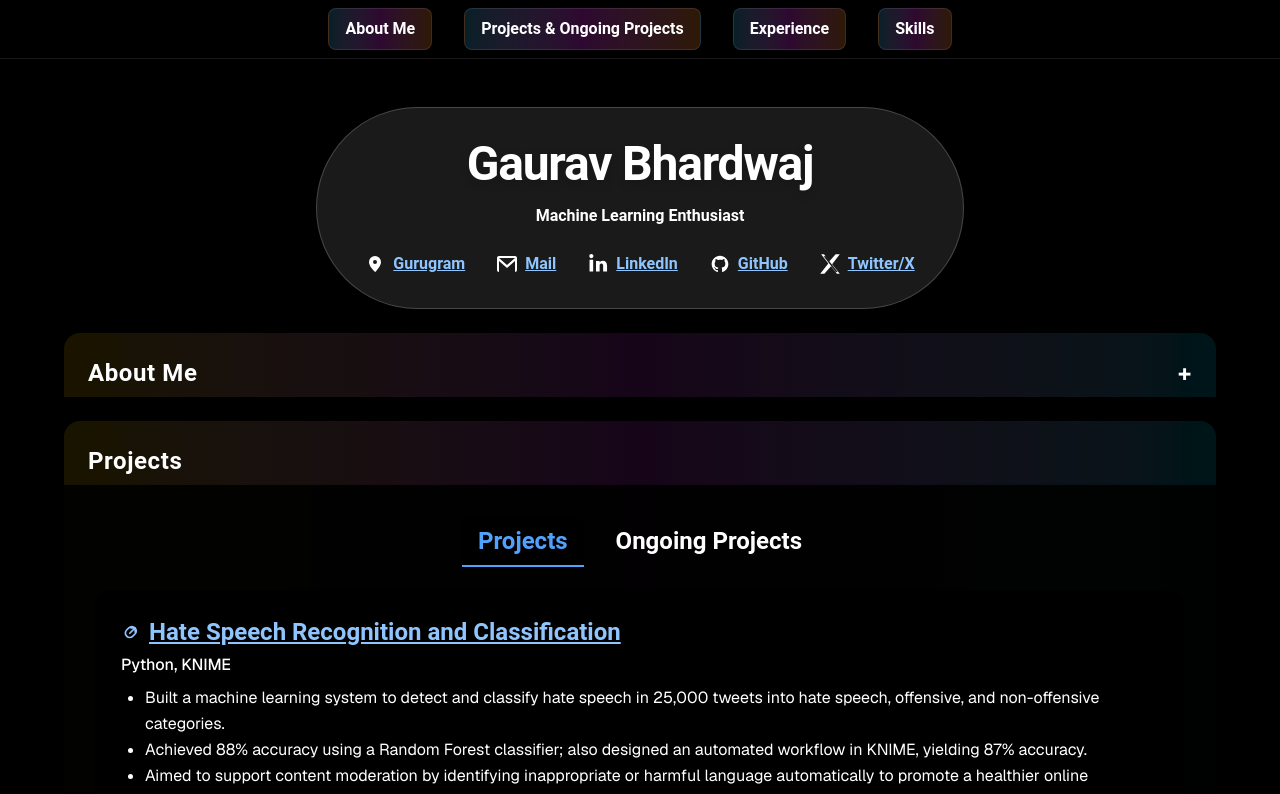
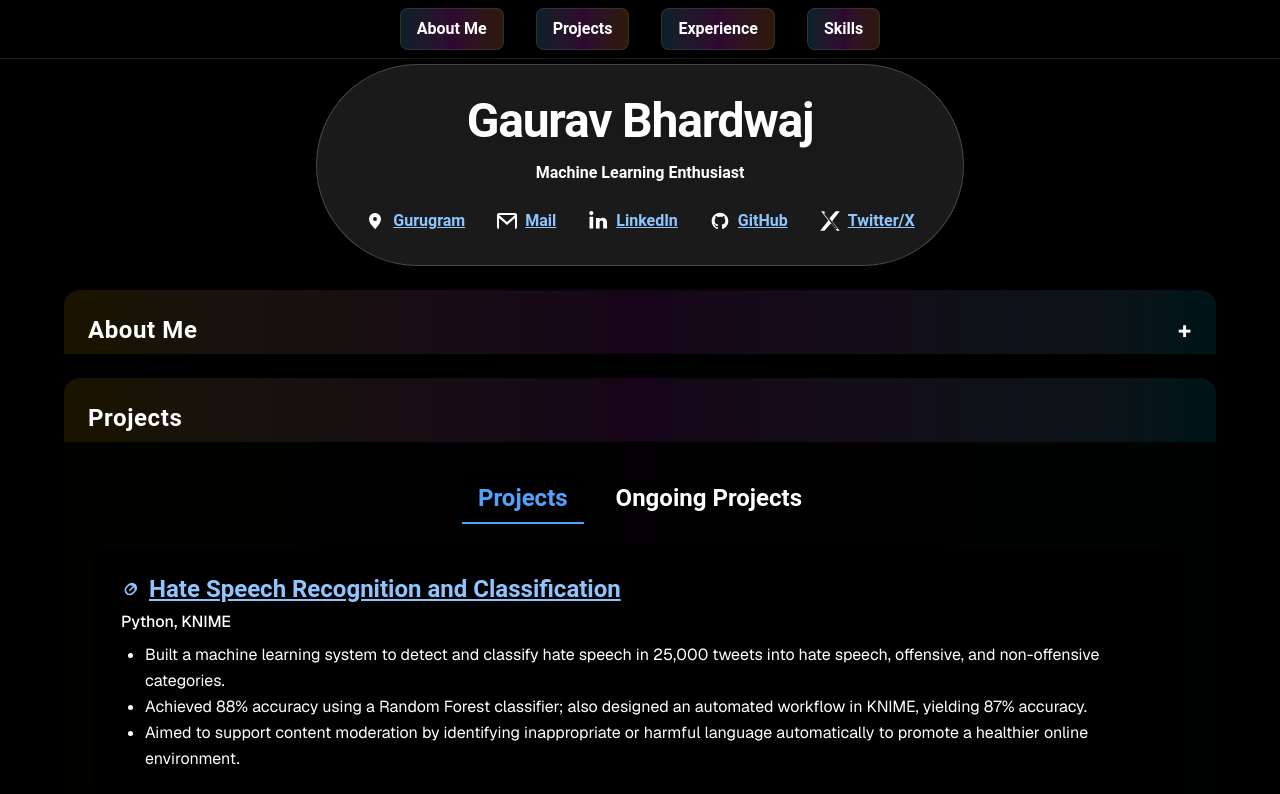
Before and after one commit to Gaurav-Bhardwajj/Gaurav-Bhardwajj.github.io, a Next.js app: page / in a window 1280 px wide. Shown: the top 794 px of the page. Built offline with nearby package versions, Linux system fonts and the light colour scheme.

Commit message:
Use Roboto font globally and in About Me section; update navbar and scrolling behavior

```diff
--- a/src/app/page.tsx
+++ b/src/app/page.tsx
@@ -136,13 +136,13 @@ const skills = [
 // Sticky navigation bar component
 const sections = [
   { id: 'about', label: 'About Me' },
-  { id: 'projects', label: 'Projects & Ongoing Projects' },
+  { id: 'projects', label: 'Projects' },
   { id: 'experience', label: 'Experience' },
   { id: 'skills', label: 'Skills' },
 ];
 
 const StickyNav: React.FC = () => (
-  <nav className="sticky top-0 z-50 w-full bg-black/80 backdrop-blur border-b border-white/10 shadow flex justify-center py-2 mb-6 font-['Roboto','sans-serif']">
+  <nav className="fixed top-0 left-0 z-50 w-full bg-black/80 backdrop-blur border-b border-white/10 shadow flex justify-center py-2 mb-6 font-['Roboto','sans-serif'] transition-transform duration-300">
     <ul className="flex flex-wrap gap-4 sm:gap-8">
       {sections.map((section) => (
         <li key={section.id}>
@@ -260,10 +260,10 @@ const CollapsibleSection: React.FC<{
 
 export default function Home() {
   return (
-    <div className="relative min-h-screen w-full bg-black p-0 flex flex-col items-center overflow-hidden font-['Roboto','sans-serif']">
+    <div className="relative min-h-screen w-full bg-black p-0 flex flex-col items-center overflow-hidden font-roboto" style={{ fontFamily: 'Roboto, sans-serif' }}>
       <ParticleNetwork />
       <StickyNav />
-      <div className="relative z-10 w-full flex flex-col items-center px-0 sm:px-2 md:px-4 py-4 sm:py-6 font-['Roboto','sans-serif']">
+      <div className="relative z-10 w-full flex flex-col items-center px-0 sm:px-2 md:px-4 py-4 sm:py-6 font-roboto" style={{ paddingTop: '64px' }}>
         <header className="w-full max-w-6xl mx-auto text-center mb-6 font-['Roboto','sans-serif']">
           <div className="mx-auto flex justify-center">
             <div className="backdrop-blur-md bg-white/10 border border-white/20 shadow-2xl rounded-full px-8 py-6 sm:px-12 sm:py-8 flex flex-col items-center gap-2 transition-all duration-300 hover:bg-white/20 hover:shadow-blue-400/30 hover:scale-105 group font-['Roboto','sans-serif']">
@@ -352,7 +352,7 @@ export default function Home() {
         {/* About Me Section (collapsible, single heading, matching width and spacing) */}
         <div className="w-full max-w-6xl mx-auto mb-6 scroll-mt-24 font-['Roboto','sans-serif']">
           <CollapsibleSection id="about" title={<span className="text-white" style={{ textTransform: 'none' }}>About Me</span>} defaultOpen={false}>
-            <p className="text-base leading-relaxed bg-black/80 text-white rounded-b-lg shadow p-6 font-['Roboto','sans-serif']">
+            <p className="text-base leading-relaxed bg-black/80 text-white rounded-b-lg shadow p-6 font-roboto" style={{ fontFamily: 'Roboto, sans-serif' }}>
               I’m Gaurav, currently wrapping up my BTech in Computer Science with a focus on Data Science, where most of my time goes into building systems that make sense of data — from machine learning models for hate speech detection to clustering algorithms for smarter social recommendations. I’ve worked across projects involving deep learning, NLP, computer vision, and predictive analytics, using tools like TensorFlow, Keras, Scikit-learn, OpenCV, and KNIME. I enjoy working with structured and unstructured data, designing effective SQL databases, automating workflows, and building dashboards that turn raw metrics into intuitive insights. Whether it’s analyzing global economic indicators in Tableau or creating intelligent systems that learn and improve, I approach every problem with curiosity, a love for clean code, and a focus on meaningful outcomes.
             </p>
           </CollapsibleSection>
```
